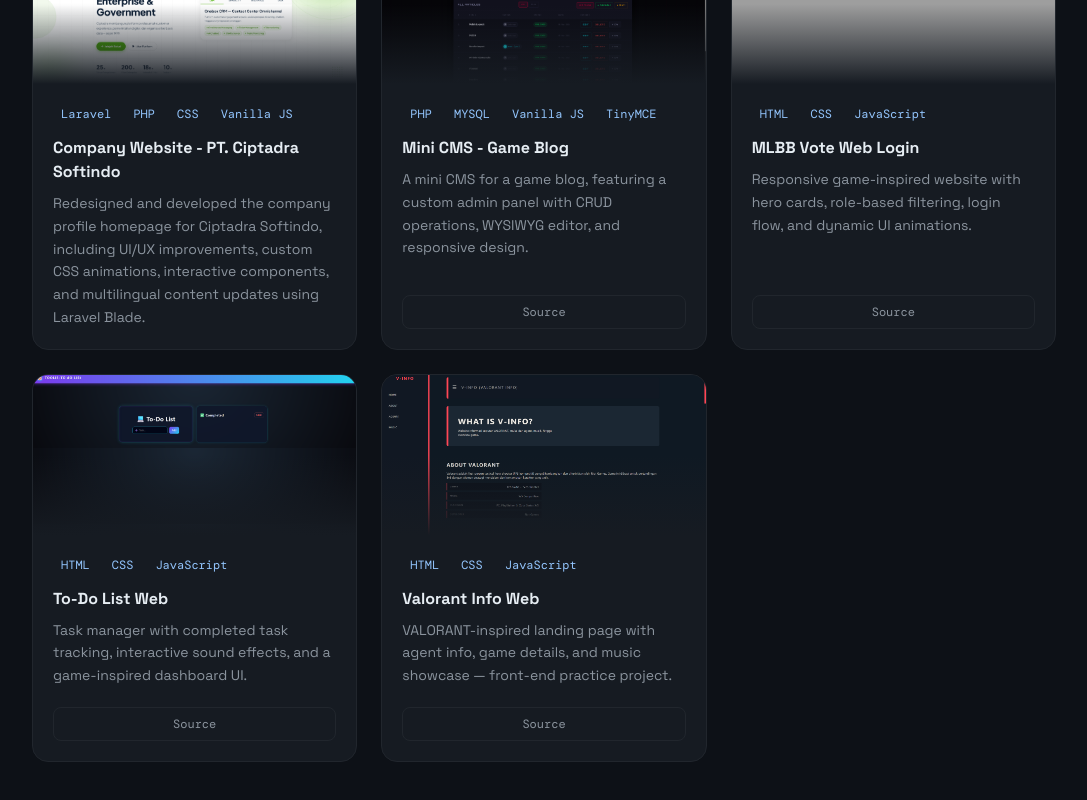
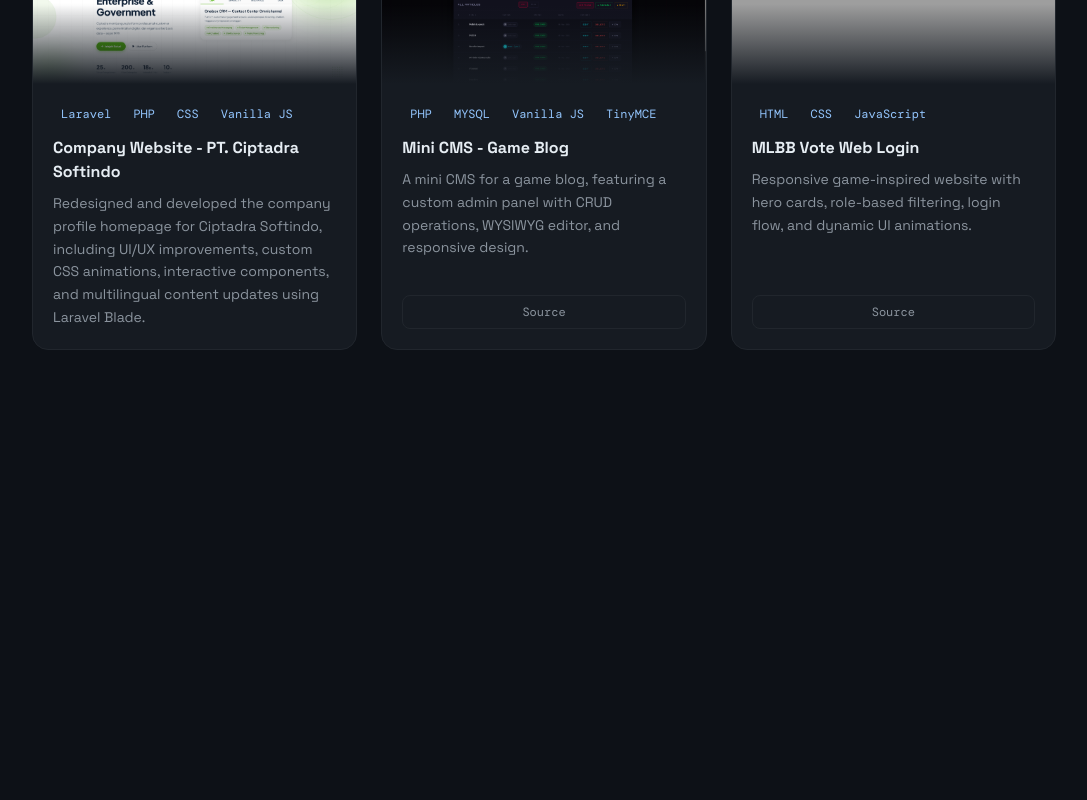
Before and after one commit to Jemsdiggory/my-portfolio, a Next.js app: page /projects in a window 1280 px wide. Shown: the part 1600-2400 px from the top of the page, without its empty margins (96-1183 px from the left). After the commit the page ends 2046 px from the top, so only its background shows below. Built offline with nearby package versions, Linux system fonts and the light colour scheme; grey boxes are pictures that could not be loaded; a web font is replaced by a local one.

Commit message:
fix: change header color, remove 2 projects, remove unnecesarry tech stack

```diff
--- a/app/about/page.js
+++ b/app/about/page.js
@@ -5,8 +5,8 @@ import Navbar from "../components/Navbar"
 import {
   SiJavascript, SiHtml5, SiPhp, SiPython,
   SiNetlify, SiVercel, SiNextdotjs, SiReact, SiTailwindcss,
-  SiMysql, SiGithub, SiGit, SiGitlab, SiItchdotio,
-  SiUnity, SiSteam, SiCanva, SiBlender, SiFigma,
+  SiMysql, SiGithub, SiGit, SiGitlab,
+  SiUnity, SiCanva, SiBlender, SiFigma,
   SiLaravel, SiCodeigniter,
 } from "react-icons/si"
 import { FaGamepad, FaBolt } from "react-icons/fa"
@@ -14,7 +14,7 @@ import { TbBrandCSharp } from "react-icons/tb"
 
 // Each badge: { icon, label, bg, fg }
 const techStack = [
-  { icon: TbBrandCSharp,  label: "C#",           bg: "#6a1577", fg: "#fff" },
+  { icon: TbBrandCSharp,  label: "",           bg: "#6a1577", fg: "#fff" },
   { icon: SiJavascript,   label: "JavaScript",   bg: "#f7df1e", fg: "#000" },
   { icon: SiHtml5,        label: "HTML5",        bg: "#e34f26", fg: "#fff" },
   { icon: SiPhp,          label: "PHP",          bg: "#777bb4", fg: "#fff" },
@@ -30,11 +30,7 @@ const techStack = [
   { icon: SiGithub,       label: "GitHub",       bg: "#24292e", fg: "#fff" },
   { icon: SiGit,          label: "Git",          bg: "#f05032", fg: "#fff" },
   { icon: SiGitlab,       label: "GitLab",       bg: "#fc6d26", fg: "#fff" },
-  { icon: SiItchdotio,    label: "Itch.io",      bg: "#fa5c5c", fg: "#fff" },
   { icon: SiUnity,        label: "Unity",        bg: "#222",    fg: "#fff" },
-  { icon: SiSteam,        label: "Steam",        bg: "#1b2838", fg: "#c7d5e0" },
-  { icon: FaGamepad,      label: "Riot Games",   bg: "#d0312d", fg: "#fff" },
-  { icon: FaBolt,         label: "Epic Games",   bg: "#2a2a2a", fg: "#fff" },
   { icon: SiCanva,        label: "Canva",        bg: "#00c4cc", fg: "#fff" },
   { icon: SiBlender,      label: "Blender",      bg: "#f5792a", fg: "#fff" },
   { icon: SiFigma,        label: "Figma",        bg: "#a259ff", fg: "#fff" },
--- a/app/experience/page.js
+++ b/app/experience/page.js
@@ -63,9 +63,9 @@ export default function ExperiencePage() {
             initial={{ opacity: 0 }}
             animate={{ opacity: 1 }}
             className="font-mono text-xs tracking-[0.3em] uppercase mb-4 flex items-center gap-3"
-            style={{ color: "var(--accent)" }}
+            style={{ color: "var(--accent2)" }}
           >
-            <span className="inline-block w-8 h-px" style={{ background: "var(--accent)", boxShadow: "0 0 6px var(--accent)" }} />
+            <span className="inline-block w-8 h-px" style={{ background: "var(--accent2)",boxShadow: "0 0 6px var(--accent2)" }} />
             Track Record
           </motion.p>
 
--- a/app/gallery/page.js
+++ b/app/gallery/page.js
@@ -59,9 +59,9 @@ export default function GalleryPage() {
             initial={{ opacity: 0 }}
             animate={{ opacity: 1 }}
             className="font-mono text-xs tracking-[0.3em] uppercase mb-4 flex items-center gap-3"
-            style={{ color: "var(--accent3)" }}
+            style={{ color: "var(--accent2)" }}
           >
-            <span className="inline-block w-8 h-px" style={{ background: "var(--accent3)" }} />
+            <span className="inline-block w-8 h-px" style={{ background: "var(--accent2)" }} />
             Creative Work
           </motion.p>
 
--- a/app/projects/page.js
+++ b/app/projects/page.js
@@ -82,24 +82,6 @@ const webProjects = [
     description:
       "Responsive game-inspired website with hero cards, role-based filtering, login flow, and dynamic UI animations.",
     source: "https://github.com/Jemsdiggory/Molevote-Dummy",
-
-  },
-  {
-    title: "To-Do List Web",
-    image: "/web/web2.png",
-    tags: ["HTML", "CSS", "JavaScript"],
-    description:
-      "Task manager with completed task tracking, interactive sound effects, and a game-inspired dashboard UI.",
-    source: "https://github.com/Jemsdiggory/toolis-web",
-
-  },
-  {
-    title: "Valorant Info Web",
-    image: "/web/web3.png",
-    tags: ["HTML", "CSS", "JavaScript"],
-    description:
-      "VALORANT-inspired landing page with agent info, game details, and music showcase — front-end practice project.",
-    source: "https://github.com/Jemsdiggory/V-INFO-web",
 
   },
 ]
```
